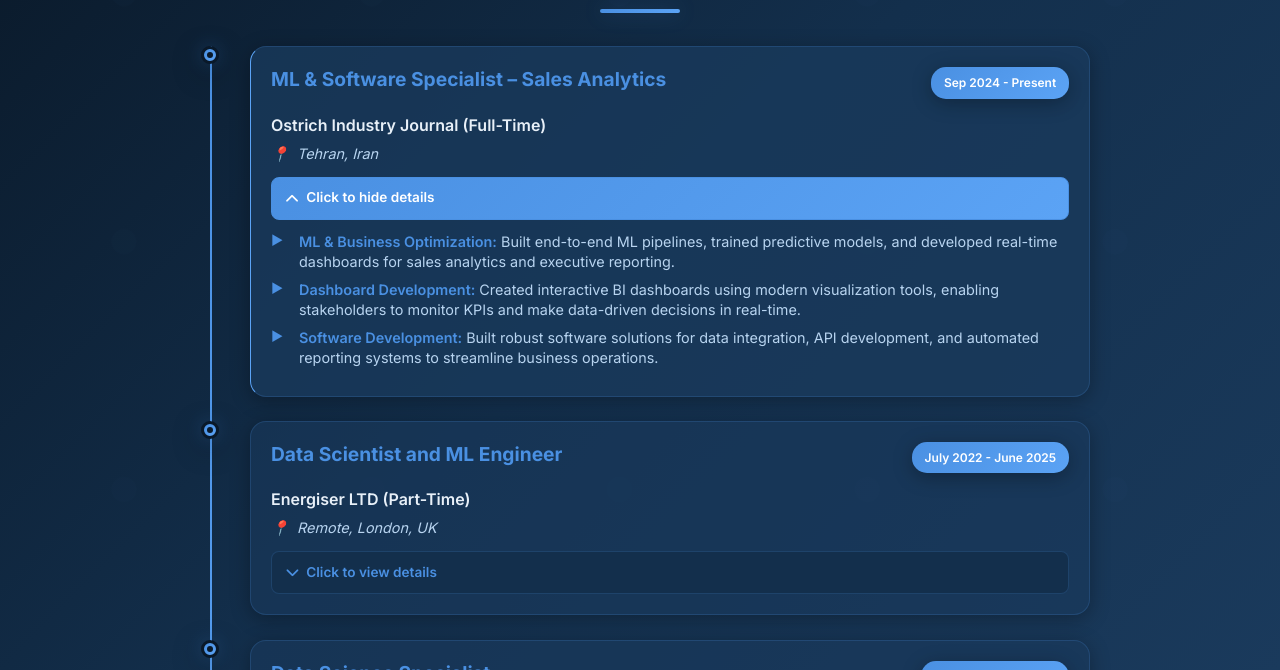
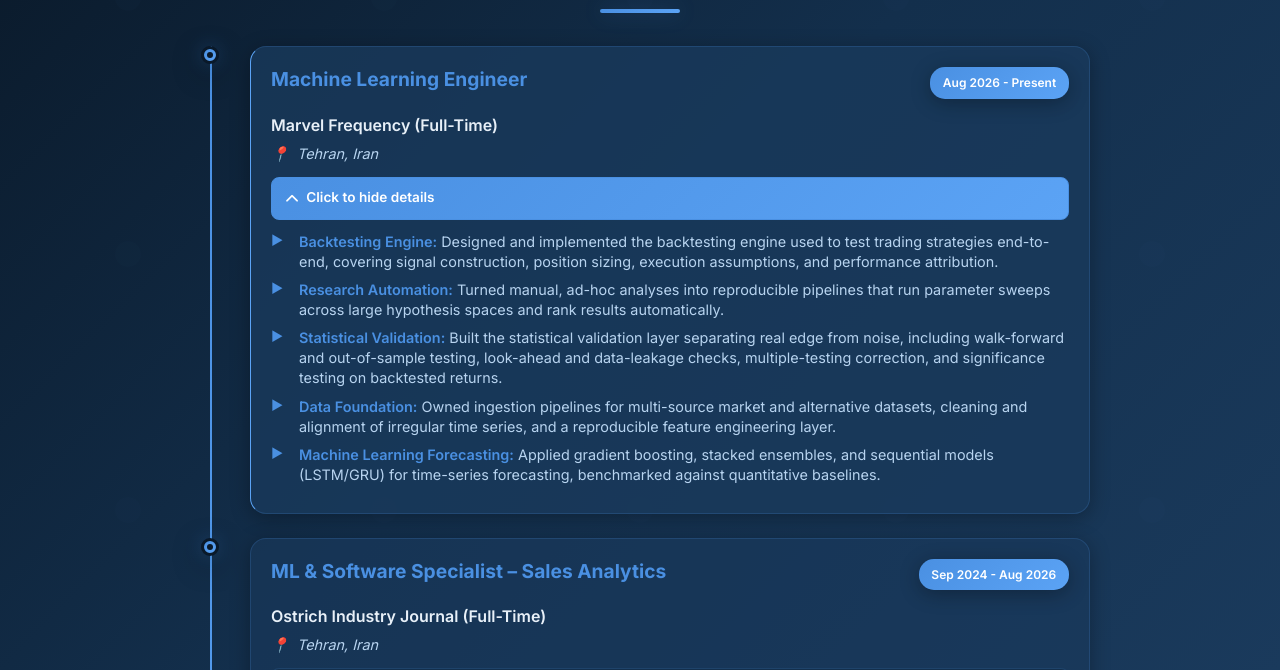
Before and after one commit to soroush-thr/soroush-thr.github.io, a plain HTML site: page experience.html in a window 1280 px wide. Both pictures are taken after a click on the element 670 px from the left and 273 px from the top of the page. Shown: the part 130-800 px from the top of the page. Drawn offline with Linux system fonts and the light colour scheme.

Commit message:
feat(experience): add Marvel Frequency ML Engineer role, close out Ostrich role in Aug 2026

```diff
--- a/experience.html
+++ b/experience.html
@@ -65,8 +65,31 @@
                     <div class="timeline-marker"></div>
                     <div class="timeline-content clickable">
                         <div class="experience-header">
+                            <h3>Machine Learning Engineer</h3>
+                            <span class="experience-period">Aug 2026 - Present</span>
+                        </div>
+                        <h4>Marvel Frequency (Full-Time)</h4>
+                        <p class="experience-location">Tehran, Iran</p>
+                        <div class="click-indicator">
+                            <i class="fas fa-chevron-down"></i>
+                            <span>Click to view details</span>
+                        </div>
+                        <ul class="experience-achievements">
+                            <li><strong>Backtesting Engine:</strong> Designed and implemented the backtesting engine used to test trading strategies end-to-end, covering signal construction, position sizing, execution assumptions, and performance attribution.</li>
+                            <li><strong>Research Automation:</strong> Turned manual, ad-hoc analyses into reproducible pipelines that run parameter sweeps across large hypothesis spaces and rank results automatically.</li>
+                            <li><strong>Statistical Validation:</strong> Built the statistical validation layer separating real edge from noise, including walk-forward and out-of-sample testing, look-ahead and data-leakage checks, multiple-testing correction, and significance testing on backtested returns.</li>
+                            <li><strong>Data Foundation:</strong> Owned ingestion pipelines for multi-source market and alternative datasets, cleaning and alignment of irregular time series, and a reproducible feature engineering layer.</li>
+                            <li><strong>Machine Learning Forecasting:</strong> Applied gradient boosting, stacked ensembles, and sequential models (LSTM/GRU) for time-series forecasting, benchmarked against quantitative baselines.</li>
+                        </ul>
+                    </div>
+                </div>
+
+                <div class="timeline-item">
+                    <div class="timeline-marker"></div>
+                    <div class="timeline-content clickable">
+                        <div class="experience-header">
                             <h3>ML & Software Specialist – Sales Analytics</h3>
-                            <span class="experience-period">Sep 2024 - Present</span>
+                            <span class="experience-period">Sep 2024 - Aug 2026</span>
                         </div>
                         <h4>Ostrich Industry Journal (Full-Time)</h4>
                         <p class="experience-location">Tehran, Iran</p>
```
